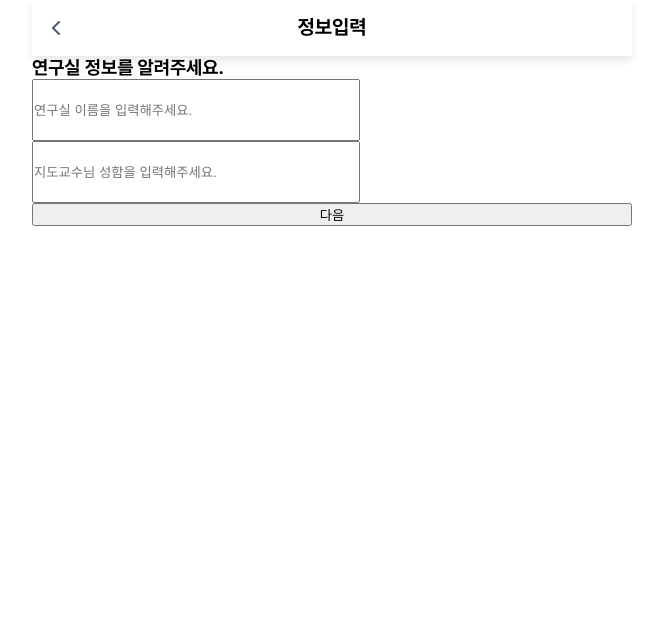
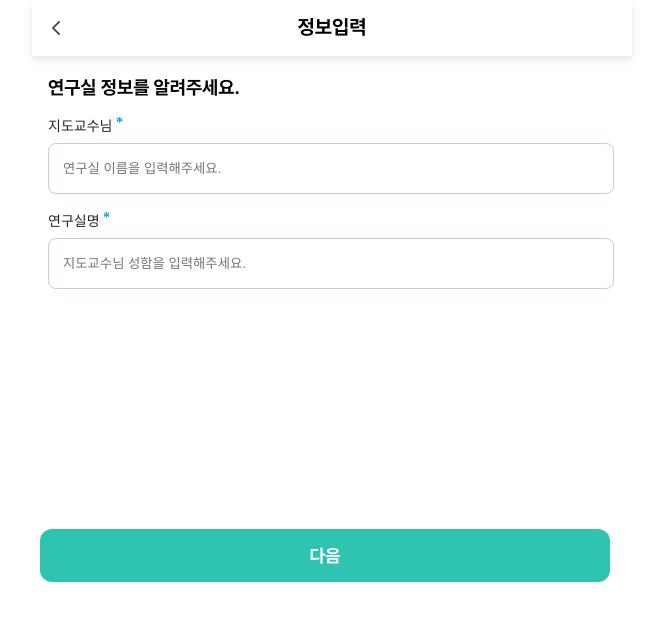
Before and after one commit to WE-ARE-RACCOONS/postgraduate-front, a Next.js app: page /signup/1/common-info/senior-info/lab in a window 1280 px wide. Shown: the top 620 px of the page, without its empty margins (308-971 px from the left). Built offline with nearby package versions, Linux system fonts and the light colour scheme.

Commit message:
RAC-272 : 대학원생 lab 디자인 수정

```diff
--- a/src/app/signup/[socialId]/common-info/senior-info/lab/page.tsx
+++ b/src/app/signup/[socialId]/common-info/senior-info/lab/page.tsx
@@ -88,25 +88,51 @@ function SeniorInfoPage() {
       <BackHeader headerText='정보입력'/>
     </div>
     <SeniorInfoPageContainer>
-    <h3>연구실 정보를 알려주세요.</h3>
       <BtnContainer>
+      <h3>연구실 정보를 알려주세요.</h3>
+      <BtnBox>
+      <MBtnFont>지도교수님&nbsp;<div id = 'font-color'>*</div></MBtnFont>
         <TextForm placeholder="연구실 이름을 입력해주세요." targetAtom="lab" />
+        </BtnBox>
+        <BtnBox>
+        <MBtnFont>연구실명&nbsp;<div id = 'font-color'>*</div></MBtnFont>
         <TextForm placeholder="지도교수님 성함을 입력해주세요." targetAtom="professor" />
+        </BtnBox>
         {flag && (
           <SingleValidator
             msg={`${emptyPart}을 입력해주세요`}
             textColor="#FF0000"
           />
         )}
-        <button onClick={handleSubmit}>다음</button>
       </BtnContainer>
+      <NextBtn  kind='route' btnText='다음' onClick={handleSubmit}/>
     </SeniorInfoPageContainer>
     </>
   );
 }
 
 export default SeniorInfoPage;
+const MBtnFont = styled.div`
+  display: flex;
+  color: #212529;
+font-family: Noto Sans JP;
+font-size: 0.875rem;
+font-style: normal;
+font-weight: 400;
+line-height: normal;
+  #font-color{
+    color: #00A0E1;
+font-family: Noto Sans JP;
+font-size: 0.875rem;
+font-style: normal;
+font-weight: 700;
+line-height: normal;
 
+  }
+`
+const BtnBox = styled.div`
+  margin-top: 1rem;
+`
 const SeniorInfoPageContainer = styled.div`
   width: inherit;
   height: 100%;
@@ -132,6 +158,9 @@ letter-spacing: -0.03125rem;
 `;
 
 const BtnContainer = styled.div`
+margin-bottom: 15rem;
+margin-top:1.25rem;
+margin-left: 1rem;
   display: flex;
   flex-direction: column;
 `;
--- a/src/components/SingleForm/TextForm/TextForm.styled.ts
+++ b/src/components/SingleForm/TextForm/TextForm.styled.ts
@@ -1,6 +1,21 @@
 import styled from 'styled-components';
 
 export const TextFormEl = styled.input`
-  width: 20.5rem;
-  height: 3.875rem;
+margin-top: 0.5rem;
+  width: 97%;
+  height: 3.1875rem;
+  border-radius: 0.5rem;
+border: 1px solid #C2CEDE;
+background: #FFF;
+padding: 0.88rem;
+::placeholder{
+  color: #ADB5BD;
+font-family: Noto Sans JP;
+font-size: 1rem;
+font-style: normal;
+font-weight: 400;
+line-height: normal;
+padding: 0.87rem;
+margin-top: 0.5rem;
+}
 `;
```
